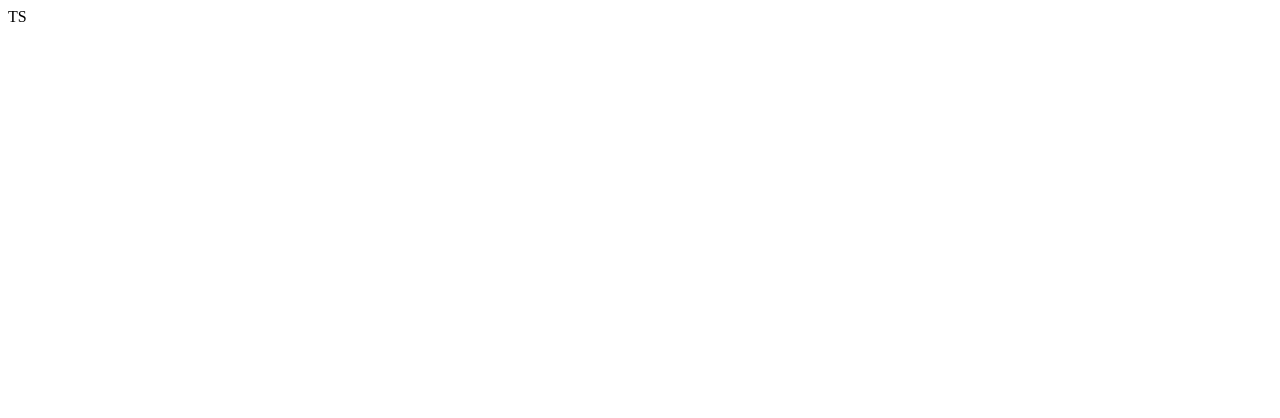
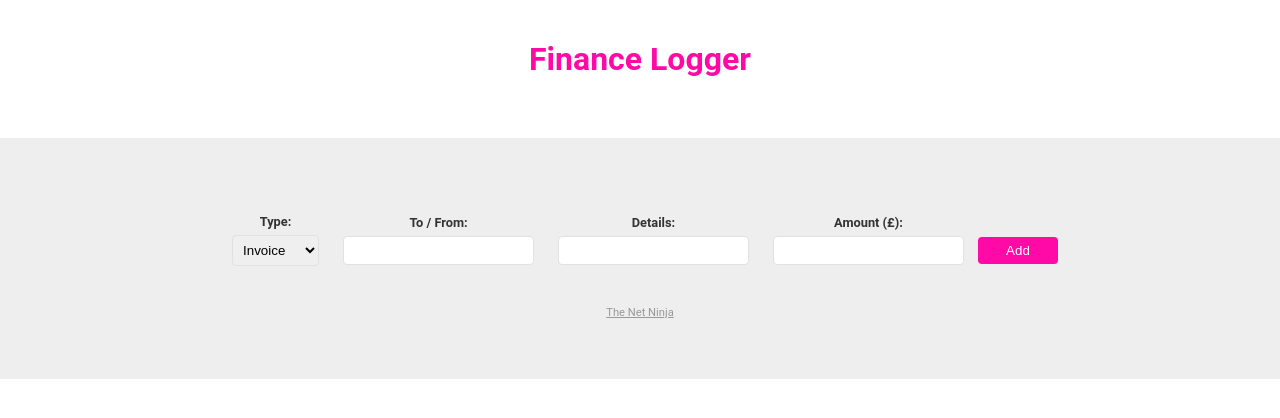
Before and after one commit to m0slah/TypeScript-Tutorial, a plain HTML site: page index.html in a window 1280 px wide. Drawn offline with Linux system fonts and the light colour scheme.

Commit message:
add a template HTML and CSS

```diff
--- a/index.html
+++ b/index.html
@@ -1,11 +1,48 @@
-<!DOCTYPE html>
 <html lang="en">
 <head>
-    <meta charset="UTF-8">
-    <meta name="viewport" content="width=device-width, initial-scale=1.0">
-    <title>TypeScript Tutorial</title>
+  <meta charset="UTF-8">
+  <meta name="viewport" content="width=device-width, initial-scale=1.0">
+  <title>TypeScript Tutorial</title>
+  <link rel="stylesheet" href="./style.css">
 </head>
 <body>
-    <div>TS</div>
+
+  <div class="wrapper">
+    <h1>Finance Logger</h1>
+
+    <!-- output list -->
+    <ul class="item-list">
+
+    </ul>
+  </div>
+
+  <footer>
+    <form class="new-item-form">
+      <div class="field">
+        <label>Type:</label>
+        <select id="type">
+          <option value="invoice">Invoice</option>
+          <option value="payment">Payment</option>
+        </select>
+      </div>
+      <div class="field">
+        <label>To / From:</label>
+        <input type="text" id="tofrom">
+      </div>
+      <div class="field">
+        <label>Details:</label>
+        <input type="text" id="details">
+      </div>
+      <div class="field">
+        <label>Amount (£):</label>
+        <input type="number" id="amount">
+      </div>
+      <button>Add</button>
+    </form>
+
+    <a href="https://www.thenetninja.co.uk">The Net Ninja</a>
+  </footer>
+
+  <script src='sandbox.js'></script>
 </body>
 </html>
--- a/style.css
+++ b/style.css
@@ -0,0 +1,72 @@
+body{
+    margin: 0;
+    font-family: Roboto;
+  }
+  .wrapper{
+    max-width: 960px;
+    margin: 0 auto;
+  }
+  h1{
+    margin: 40px auto;
+    color: #ff0aa7;
+    text-align: center;
+  }
+  ul{
+    padding: 0;
+    list-style-type: none;
+  }
+  li{
+    padding: 6px 10px;
+    border: 1px solid #eee;
+    margin: 10px auto;
+  }
+  li h4{
+    color: #ff0aa7;
+    margin: 0;
+    text-transform: capitalize;
+  }
+  li p{
+    color: #333;
+    margin: 8px 0 0;
+  }
+  footer{
+    background: #eee;
+    padding: 60px;
+    margin-top: 60px;
+  }
+  form{
+    max-width: 960px;
+    margin: 0 auto;
+    text-align: center;
+  }
+  label{
+    display: block;
+    font-weight: bold;
+    font-size: 0.8em;
+    color: #333;
+    margin: 16px 0 6px;
+  }
+  input, select{
+    padding: 6px;
+    border: 1px solid #e1e1e1;
+    border-radius: 4px;
+  }
+  .field{
+    display: inline-block;
+    margin: 0 10px;
+  }
+  button{
+    color: white;
+    border: 0;
+    background: #ff0aa7;
+    padding: 6px;
+    min-width: 80px;
+    border-radius: 4px;
+  }
+  footer a{
+    text-align: center;
+    display: block;
+    color: #999;
+    margin-top: 40px;
+    font-size: 0.7em;
+  }
```
